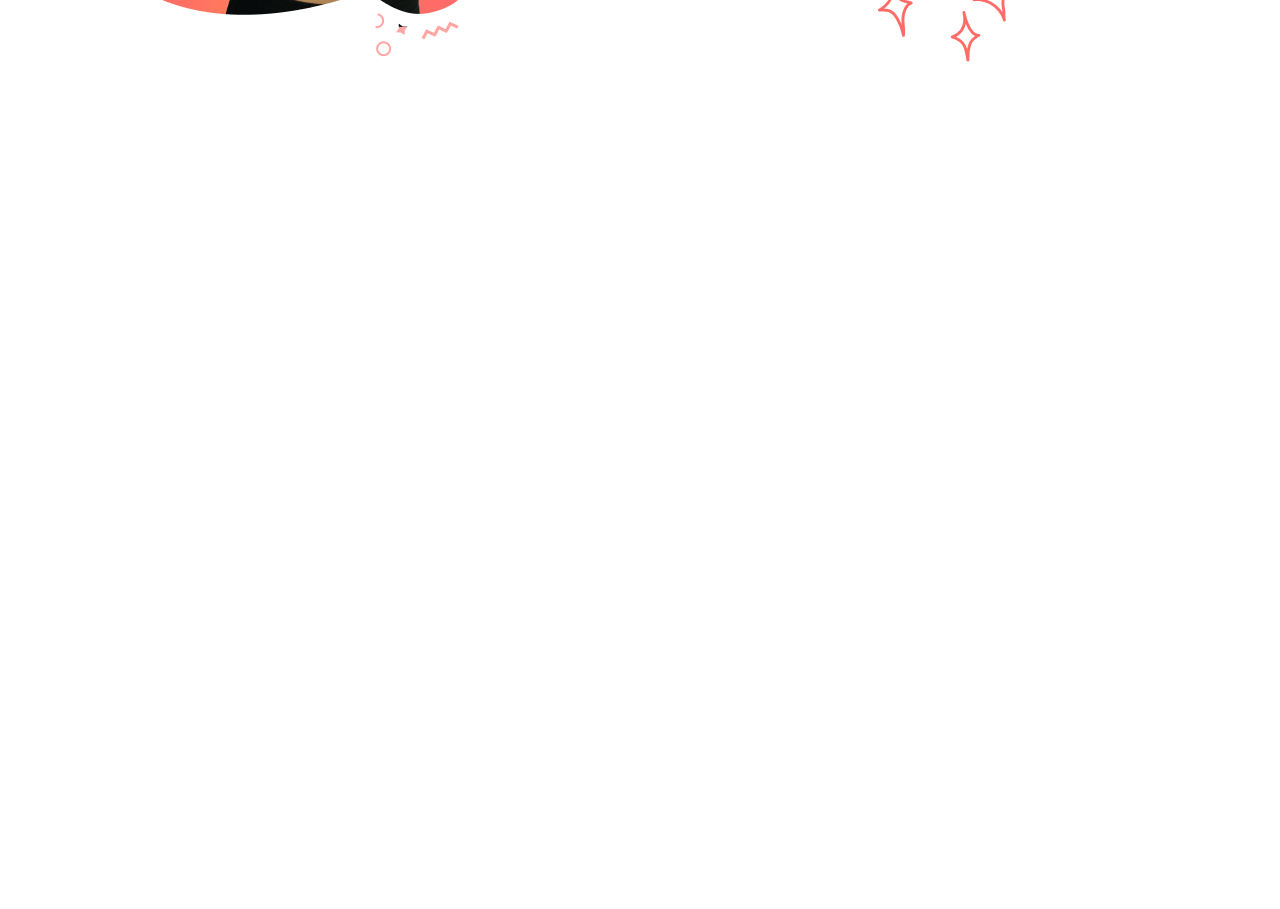
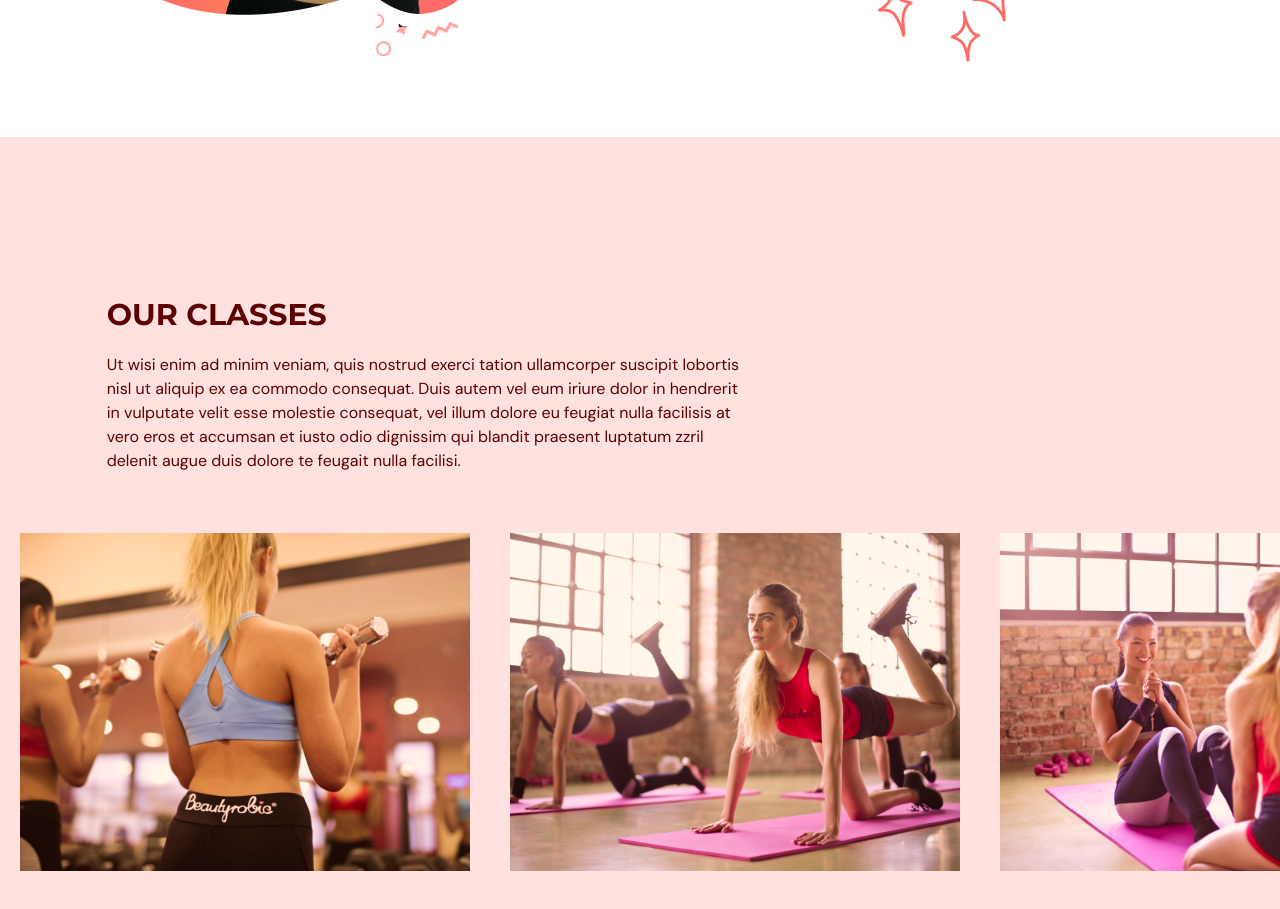
Before and after one commit to Clemix21/Accesstra, a React (Vite) app in the folder accesstra-page/: page / in a window 1280 px wide. Shown: the part 2040-2949 px from the top of the page. Before the commit the page ends 2177 px from the top, so only its background shows below. Built offline with nearby package versions, Linux system fonts and the light colour scheme.

Commit message:
added Classes Page

```diff
--- a/accesstra-page/src/App.tsx
+++ b/accesstra-page/src/App.tsx
@@ -1,6 +1,7 @@
 import Navbar from "./components/navbar";
 import Home from "./components/home";
 import Benefits from "./components/benefits";
+import OurClasses from "./components/ourClasses";
 import { useEffect, useState } from "react";
 import { SelectedPage } from "./shared/types";
 
@@ -32,6 +33,7 @@
       />
       <Home setSelectedPage={setSelectedPage} />
       <Benefits setSelectedPage={setSelectedPage} />
+      <OurClasses setSelectedPage={setSelectedPage} />
     </div>
   );
 }
--- a/accesstra-page/src/components/benefits/index.tsx
+++ b/accesstra-page/src/components/benefits/index.tsx
@@ -50,7 +50,7 @@
       >
         {/* MAIN HEADER */}
         <motion.div
-          className="md:my-5 md:w-3/5"
+          className="sm:mt-20 md:my-5 md:w-3/5"
           initial="hidden"
           whileInView="visible"
           viewport={{ once: true, amount: 0.5 }}
--- /dev/null
+++ b/accesstra-page/src/components/ourClasses/Class.tsx
@@ -0,0 +1,20 @@
+type Props = {
+  name: string;
+  description?: string;
+  image: string;
+};
+
+const overlayStyles = `p-5 absolute z-30 flex h-[380px] w-[450px] flex-col items-center justify-center  whitespace-normal bg-primary-500 text-center text-white opacity-0 transition duration-500 hover:opacity-90`;
+const Class = ({ name, description, image }: Props) => {
+  return (
+    <li className="relative mx-5 inline-block h-[380px] w-[450px]">
+      <div className={overlayStyles}>
+        <p className="text-2xl">{name}</p>
+        <p className="mt-5">{description}</p>
+      </div>
+      <img src={image} alt={`${image}`} />
+    </li>
+  );
+};
+
+export default Class;
--- /dev/null
+++ b/accesstra-page/src/components/ourClasses/index.tsx
@@ -0,0 +1,98 @@
+import { ClassType, SelectedPage } from "../../shared/types";
+import image1 from "../../assets/image1.png";
+import image2 from "../../assets/image2.png";
+import image3 from "../../assets/image3.png";
+import image4 from "../../assets/image4.png";
+import image5 from "../../assets/image5.png";
+import image6 from "../../assets/image6.png";
+import { motion } from "framer-motion";
+import HText from "../../shared/HText";
+import Class from "./Class";
+
+const classes: Array<ClassType> = [
+  {
+    name: "Weight Training Classes",
+    description:
+      "Lorem ipsum dolor sit amet, consetetur sadipscing elitr, sed diam nonumy eirmod tempor invidunt ut.",
+    image: image1,
+  },
+  {
+    name: "Yoga Classes",
+    description:
+      "Lorem ipsum dolor sit amet, consetetur sadipscing elitr, sed diam nonumy eirmod tempor invidunt ut.",
+    image: image2,
+  },
+  {
+    name: "Ab Core Classes",
+    image: image3,
+  },
+  {
+    name: "Adventure Classes",
+    description:
+      "Lorem ipsum dolor sit amet, consetetur sadipscing elitr, sed diam nonumy eirmod tempor invidunt ut.",
+    image: image4,
+  },
+  {
+    name: "Fitness Classes",
+    image: image5,
+  },
+  {
+    name: "Training Classes",
+    description:
+      "Lorem ipsum dolor sit amet, consetetur sadipscing elitr, sed diam nonumy eirmod tempor invidunt ut.",
+    image: image6,
+  },
+];
+
+type Props = {
+  setSelectedPage: (selectedPage: SelectedPage) => void;
+};
+
+const OurClasses = ({ setSelectedPage }: Props) => {
+  return (
+    <section id="ourclasses" className="w-full bg-primary-100 py-40">
+      <motion.div
+        onViewportEnter={() => setSelectedPage(SelectedPage.OurClasses)}
+      >
+        <motion.div
+          className="mx-auto w-5/6"
+          initial="hidden"
+          whileInView="visible"
+          viewport={{ once: true, amount: 0.5 }}
+          transition={{ duration: 0.5 }}
+          variants={{
+            hidden: { opacity: 0, x: -50 },
+            visible: { opacity: 1, x: 0 },
+          }}
+        >
+          <div className="md:w-3/5">
+            <HText>OUR CLASSES</HText>
+            <p className="py-5">
+              Ut wisi enim ad minim veniam, quis nostrud exerci tation
+              ullamcorper suscipit lobortis nisl ut aliquip ex ea commodo
+              consequat. Duis autem vel eum iriure dolor in hendrerit in
+              vulputate velit esse molestie consequat, vel illum dolore eu
+              feugiat nulla facilisis at vero eros et accumsan et iusto odio
+              dignissim qui blandit praesent luptatum zzril delenit augue duis
+              dolore te feugait nulla facilisi.
+            </p>
+          </div>
+        </motion.div>
+        <div className="mt-10 h-[353px] w-full overflow-x-auto overflow-y-hidden">
+          <ul className="w-[2800px] whitespace-nowrap">
+            {classes.map((item: ClassType, index) => (
+              <Class
+                key={`${item.name}-${index}`}
+                name={item.name}
+                description={item.description}
+                image={item.image}
+              />
+            ))}
+          </ul>
+        </div>
+      </motion.div>
+    </section>
+  );
+};
+
+export default OurClasses;
--- a/accesstra-page/src/shared/types.ts
+++ b/accesstra-page/src/shared/types.ts
@@ -10,3 +10,9 @@
   title: string;
   description: string;
 }
+
+export interface ClassType {
+  name: string;
+  description?: string;
+  image: string;
+}
```
